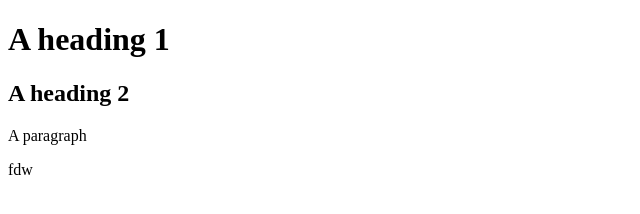
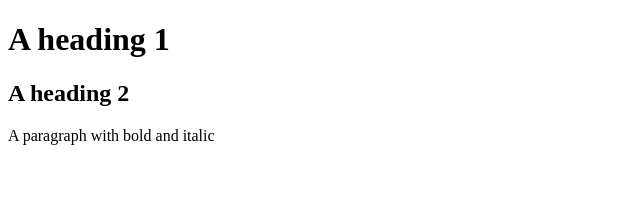
Before and after one commit to clucian3/assignment1, a plain HTML site: page index.html in a window 1280 px wide. Shown: the whole page, without its empty margins (0-640 px from the left). Drawn offline with Linux system fonts and the light colour scheme.

```diff
--- a/index.html
+++ b/index.html
@@ -9,6 +9,6 @@
 <body>
     <h1>A heading 1</h1>
     <h2>A heading 2</h2>
-    <p>A paragraph</p>
-</body>fdw
+    <p>A paragraph with bold and italic</p>
+</body>
 </html>
```
